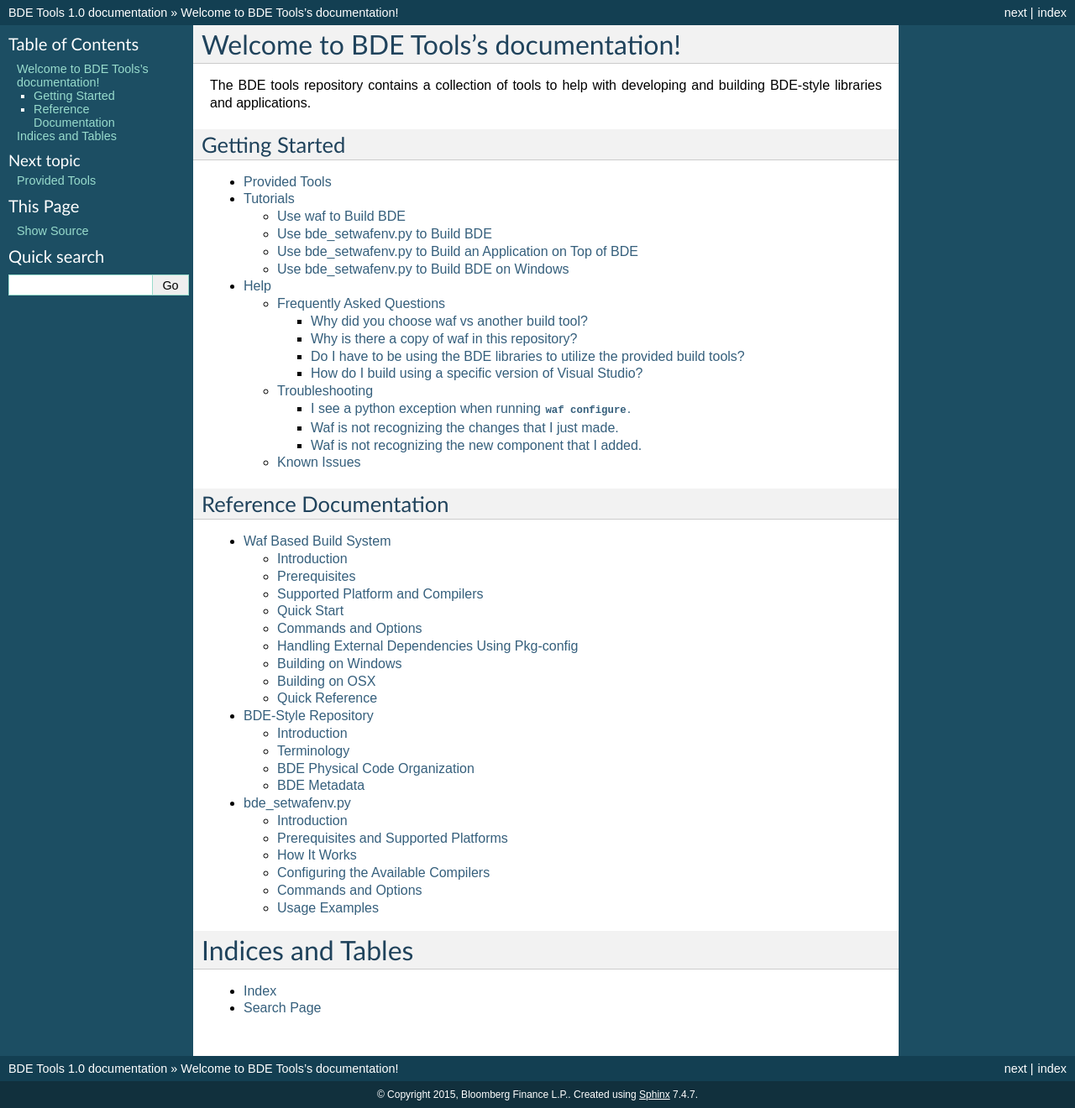
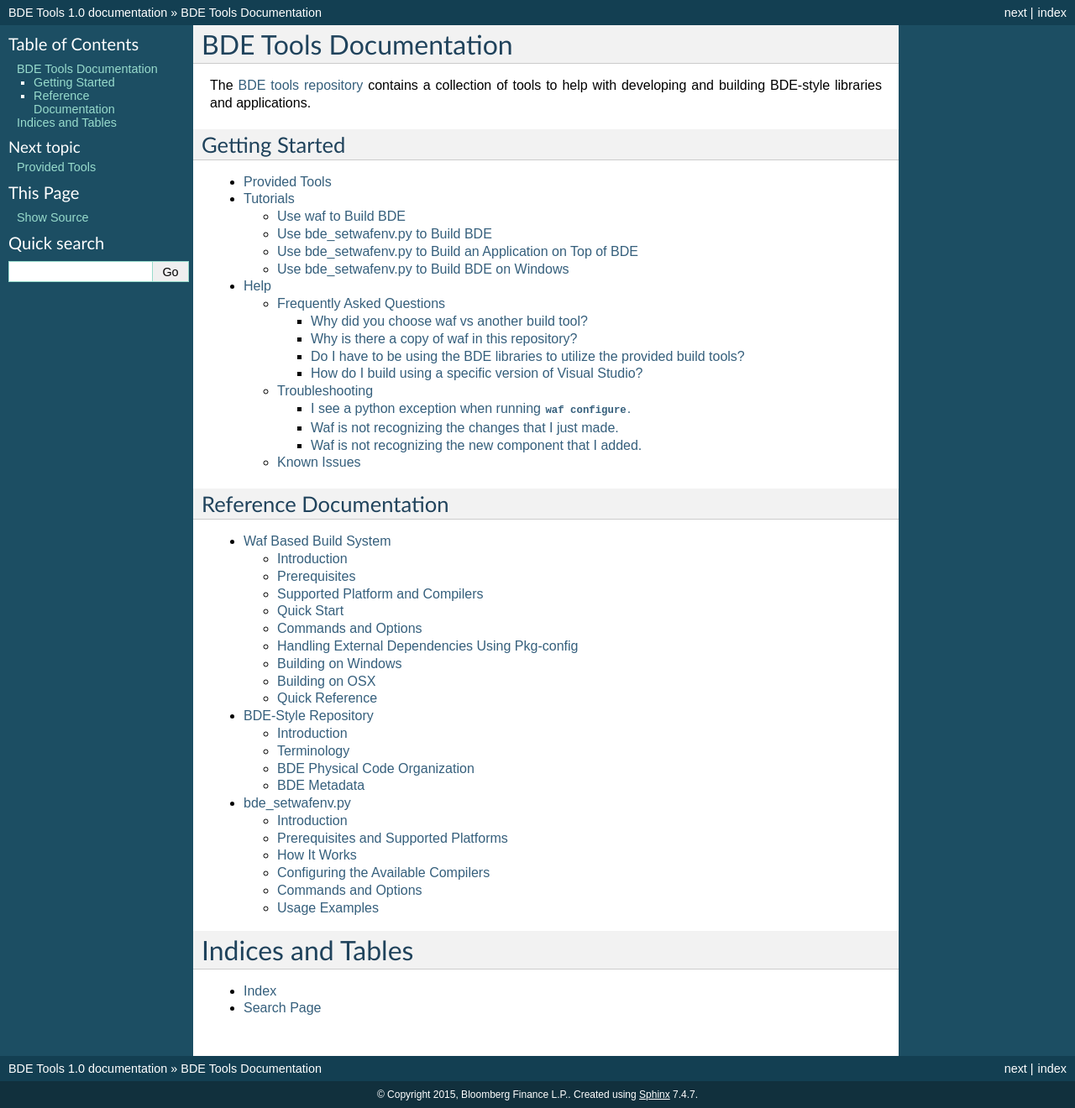
Before and after one commit to bloomberg/bde-tools, a Sphinx documentation site: the page built from doc/index.rst, in a window 1280 px wide. Shown: the whole page at 84% size. Built offline with Sphinx 7.4.7, drawn with Linux system fonts in a browser that asks for light colours.

Commit message:
Add link to bde-tools to the documentation index

```diff
--- a/doc/index.rst
+++ b/doc/index.rst
@@ -3,10 +3,11 @@
    You can adapt this file completely to your liking, but it should at least
    contain the root `toctree` directive.
 
-Welcome to BDE Tools's documentation!
-=====================================
-The BDE tools repository contains a collection of tools to help with developing
-and building BDE-style libraries and applications.
+BDE Tools Documentation
+=======================
+The `BDE tools repository <https://github.com/bloomberg/bde-tools>`_ contains a
+collection of tools to help with developing and building BDE-style libraries
+and applications.
 
 
 .. toctree::
```
